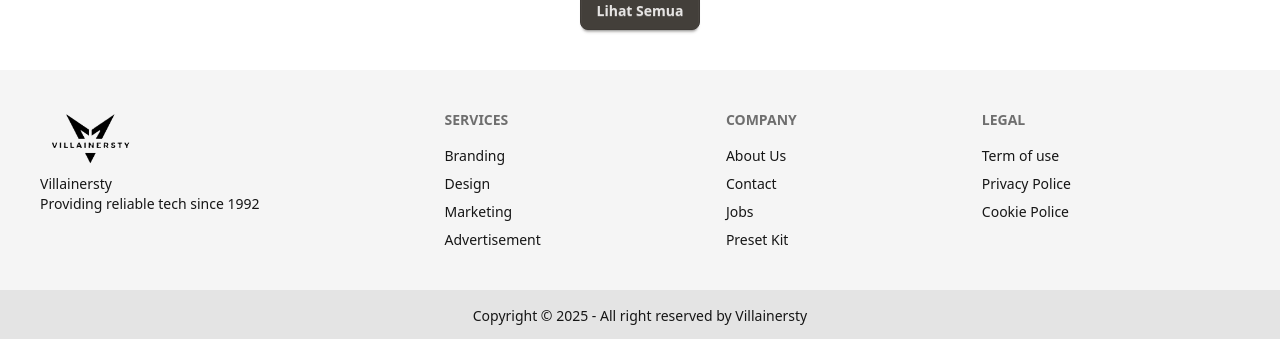
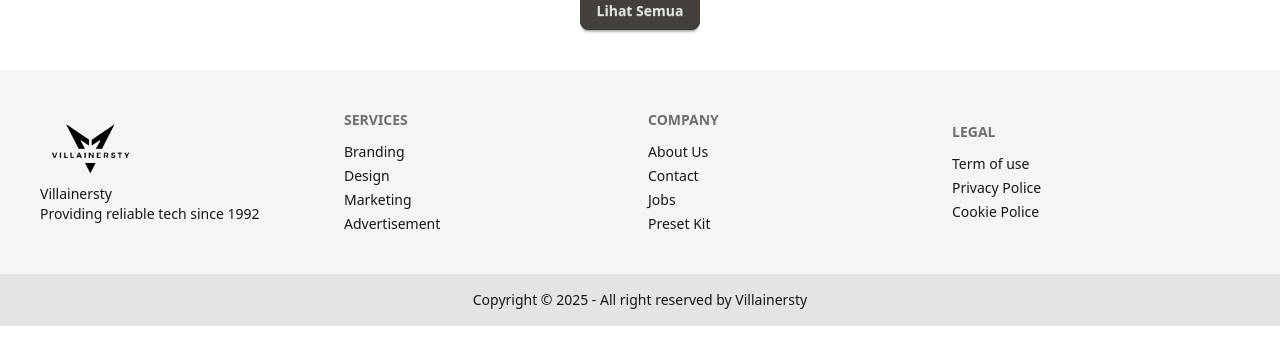
Before and after one commit to AnamSadat/villainersty, a Next.js app: page / in a window 1280 px wide. Shown: the part 3238-3577 px from the top of the page. Built offline with nearby package versions, Linux system fonts and the light colour scheme.

Commit message:
refactor: justify naming

```diff
--- a/src/components/atoms/card/Card.tsx
+++ b/src/components/atoms/card/Card.tsx
@@ -10,7 +10,7 @@ export const Card = ({
   ...props
 }: CardProps) => {
   const baseClass = clsx(
-    'card',
+    'card shadow-sm ',
     size && `card-${size}`,
     styleType && `card-${styleType}`,
     className
--- a/src/components/atoms/global/Menu.tsx
+++ b/src/components/atoms/global/Menu.tsx
@@ -75,7 +75,7 @@ export const MenuDropdown = ({
   return <ul className={baseClass}>{children}</ul>;
 };
 
-type MenuDropdownToggleProps = {
+type MenuDropdownToggleProps = React.HTMLAttributes<HTMLDivElement> & {
   children: React.ReactNode;
   className?: string;
 };
@@ -83,8 +83,11 @@ type MenuDropdownToggleProps = {
 export const MenuDropdownToggle = ({
   children,
   className,
+  ...props
 }: MenuDropdownToggleProps) => {
   return (
-    <div className={clsx('menu-dropdown-toggle', className)}>{children}</div>
+    <div className={clsx('menu-dropdown-toggle', className)} {...props}>
+      {children}
+    </div>
   );
 };
--- a/src/components/molecules/global/DropdownMenu.tsx
+++ b/src/components/molecules/global/DropdownMenu.tsx
@@ -1,4 +1,4 @@
-import { Button } from '@/components';
+'use client';
 import clsx from 'clsx';
 import { useState } from 'react';
 
@@ -20,10 +20,20 @@ export const MenuDropdown = ({
 
   return (
     <li>
-      <Button className={baseClassButton} onClick={() => setOpen(!open)}>
+      <div
+        role="button"
+        className={baseClassButton}
+        onClick={() => setOpen(!open)}
+      >
         {title}
-      </Button>
-      <ul className={clsx(baseClass, open && 'menu-dropdown-show')}>
+      </div>
+      <ul
+        className={clsx(
+          baseClass,
+          'mt-2 w-full overflow-hidden transition-all duration-300',
+          open ? 'max-h-96 opacity-100' : 'max-h-0 opacity-0'
+        )}
+      >
         {children}
       </ul>
     </li>
--- a/src/components/molecules/navbar/NavEnd.tsx
+++ b/src/components/molecules/navbar/NavEnd.tsx
@@ -7,10 +7,8 @@ import {
   Dropdown,
   Indicator,
   IndicatorItem,
-  Input,
-  Label,
   NavbarPart,
-  Search,
+  SearchInput,
 } from '@/components';
 import Link from 'next/link';
 import React from 'react';
@@ -19,10 +17,7 @@ export const NavEnd = () => {
   return (
     <NavbarPart className=" flex-1 gap-4" part={'end'}>
       <div>
-        <Label className="input">
-          <Search className="h-[1em] opacity-50" />
-          <Input type="search" required placeholder="Search" />
-        </Label>
+        <SearchInput />
       </div>
 
       {/* Cart */}
--- a/src/components/organism/footer/Footer.tsx
+++ b/src/components/organism/footer/Footer.tsx
@@ -22,10 +22,17 @@ export default function Footer() {
     { link: '/', name: 'Privacy Police' },
     { link: '/', name: 'Cookie Police' },
   ];
+
   return (
     <div>
-      <FooterMain className=" sm:footer-horizontal bg-base-200 text-base-content p-10">
-        <aside>
+      <FooterMain
+        className="
+          bg-base-200 text-base-content p-10
+          flex flex-col items-center text-center
+          sm:grid sm:grid-cols-4 sm:items-center sm:text-left
+        "
+      >
+        <aside className="flex flex-col items-center sm:items-start w-full">
           <Image src={'/villainersty.png'} alt="logo" width={100} height={0} />
           <p>
             Villainersty
@@ -33,7 +40,8 @@ export default function Footer() {
             Providing reliable tech since 1992
           </p>
         </aside>
-        <nav>
+
+        <nav className="flex flex-col items-center sm:items-start gap-1">
           <FooterTitle>Services</FooterTitle>
           {services.map((item) => (
             <Link key={item.name} href={item.link}>
@@ -41,7 +49,8 @@ export default function Footer() {
             </Link>
           ))}
         </nav>
-        <nav>
+
+        <nav className="flex flex-col items-center sm:items-start gap-1">
           <FooterTitle>Company</FooterTitle>
           {company.map((item) => (
             <Link key={item.name} href={item.link}>
@@ -49,7 +58,8 @@ export default function Footer() {
             </Link>
           ))}
         </nav>
-        <nav>
+
+        <nav className="flex flex-col items-center sm:items-start gap-1">
           <FooterTitle>Legal</FooterTitle>
           {legal.map((item) => (
             <Link key={item.name} href={item.link}>
@@ -58,6 +68,7 @@ export default function Footer() {
           ))}
         </nav>
       </FooterMain>
+
       <div className="bg-base-300 text-center py-4 text-sm">
         <p>
           Copyright © {new Date().getFullYear()} - All right reserved by
```
